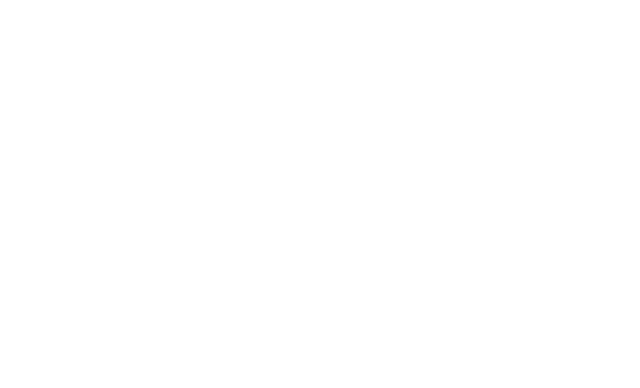
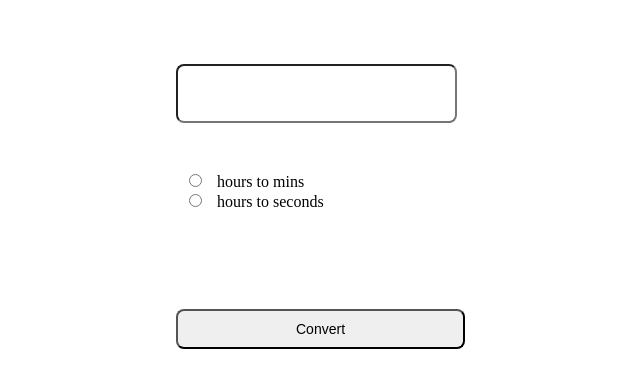
Before and after one commit to kartikCedcoss/javascript-template-2, a plain HTML site: page src/index.html in a window 1280 px wide. Shown: the whole page, without its empty margins (312-952 px from the left). Drawn offline with Linux system fonts and the light colour scheme.

Commit message:
time conversion

```diff
--- a/src/index.html
+++ b/src/index.html
@@ -1,12 +1,39 @@
 <!DOCTYPE html>
 <html lang="en">
+
 <head>
     <meta charset="UTF-8">
     <meta http-equiv="X-UA-Compatible" content="IE=edge">
     <meta name="viewport" content="width=device-width, initial-scale=1.0">
+    <link rel="stylesheet" href="style.css">
     <title>Document</title>
 </head>
+
 <body>
+    <div class="maindiv">
+        <div class="div1">
+            <input type="text" class="inputdiv1" id="input1">
+        </div>
+        <div class="div2">
 
+              <input type="radio" id="h2m" name="conversion" value="hours to min">
+              <label for="h2m" >hours to mins</label><br>
+              <input type="radio" id="h2s" name="conversion" value="hours to">
+              <label for="h2s">hours to seconds</label><br>
+
+
+        </div>
+        <div>
+            <p id="result1" > </p>
+        </div>
+        <div class="div4">
+            <button class="btn" onclick="myConvert()">
+                Convert
+            </button>
+        </div>
+    </div>
+
+    <script src="myscript.js"></script>
 </body>
+
 </html>
--- a/src/myscript.js
+++ b/src/myscript.js
@@ -0,0 +1,9 @@
+function myConvert(){
+    var tm = document.getElementById("input1").value;
+   if(document.getElementById('h2m').checked == true) {
+    document.getElementById("result1").innerHTML =  tm +" hr"+" ="+ tm*60+" minutes" ;
+
+} else {
+    document.getElementById("result1").innerHTML =  tm+" hr" +" ="+ tm*3600+" seconds" ;
+}
+}
--- a/src/style.css
+++ b/src/style.css
@@ -0,0 +1,39 @@
+.div1{
+    margin:4em 10em 2em 30em;
+
+}
+.inputdiv1{
+    padding:20px 50px;
+    border-radius: 8px;
+    text-align: center;
+
+}
+.div2{
+    margin :3em 10em 2em 30em;
+}
+#result1{
+    text-align: center;
+    margin :0em 20em 2em 14em;
+    padding:4px,8px;
+}
+.div4{
+    margin :3em 10em 2em 30em;
+    display: inline-block;
+
+
+}
+.btn{
+    padding:10px 118px;
+    display: inline-block;
+    border-radius: 8px;
+    font-size: 14px;
+
+}
+#h2s{
+     padding:2px 2px;
+
+}
+#h2m{
+    padding:2px 2px;
+
+}
```
